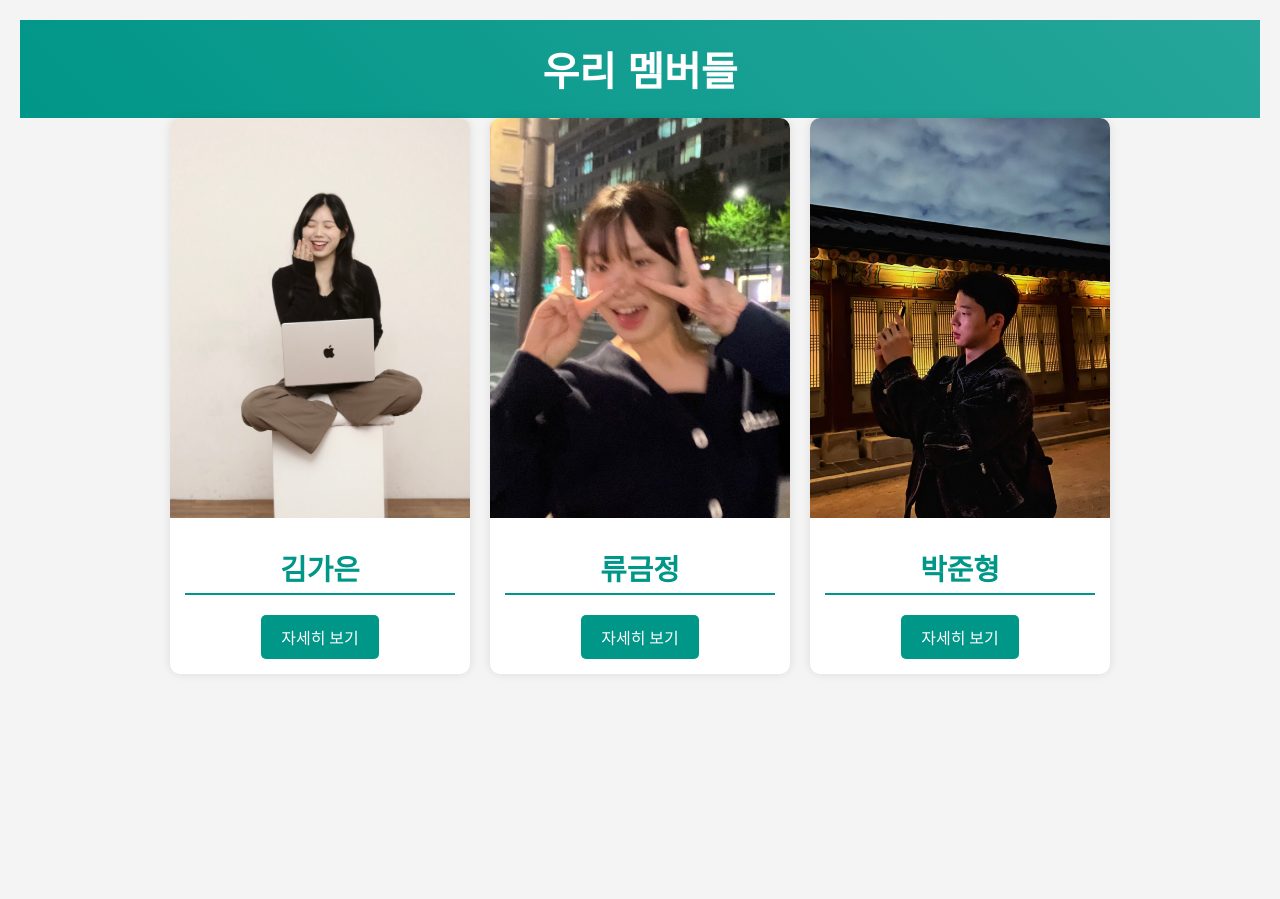
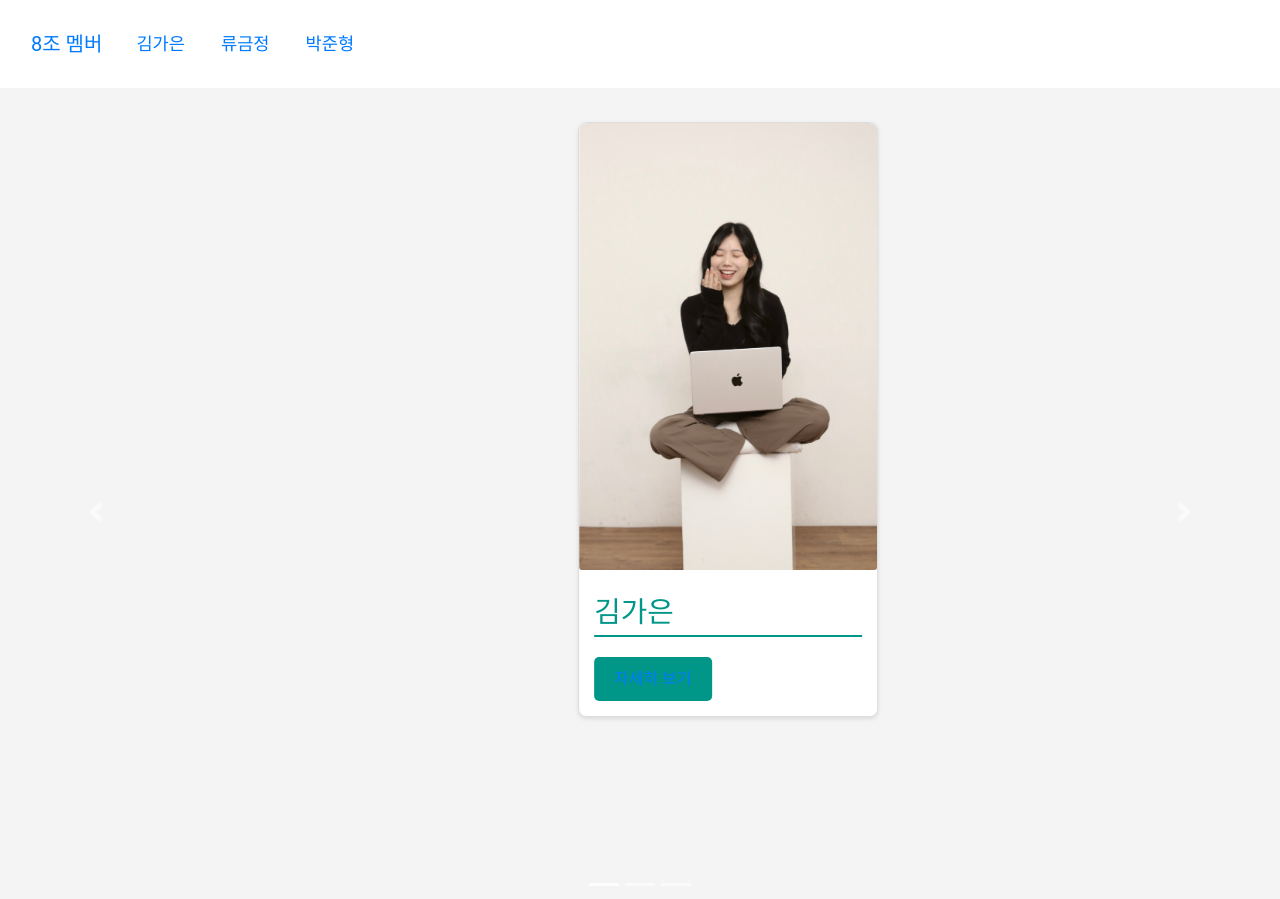
Before and after one commit to 13wjdgk/uplus_db_8, a plain HTML site: page index.html in a window 1280 px wide. Before the commit the page ends 800 px from the top, so only its background shows below. Drawn offline with nearby package versions, Linux system fonts and the light colour scheme.

Commit message:
feat : card 캐러셀 추가

```diff
--- a/index.html
+++ b/index.html
@@ -4,14 +4,91 @@
     <meta charset="UTF-8">
     <meta name="viewport" content="width=device-width, initial-scale=1.0">
     <title>멤버 소개</title>
+    <!-- Bootstrap CSS -->
+    <link href="https://stackpath.bootstrapcdn.com/bootstrap/4.5.2/css/bootstrap.min.css" rel="stylesheet">
     <link rel="stylesheet" href="stylesMain.css">
+    <!-- Bootstrap JS and dependencies -->
+    <script src="https://code.jquery.com/jquery-3.5.1.slim.min.js"></script>
+    <script src="https://cdn.jsdelivr.net/npm/@popperjs/core@2.9.3/dist/umd/popper.min.js"></script>
+    <script src="https://stackpath.bootstrapcdn.com/bootstrap/4.5.2/js/bootstrap.min.js"></script>
+    <style>
+        .carousel-item {
+            align-items: center;
+            min-height: 800px; /* 캐러셀 아이템의 최소 높이 설정 */
+        }
+
+        .card {
+            width: 300px; /* 카드의 너비 설정 */
+            margin: 10px;
+            transition: transform 0.3s, box-shadow 0.3s;
+            border: 1px solid #ddd;
+            border-radius: 8px;
+            box-shadow: 0 2px 4px rgba(0, 0, 0, 0.1);
+        }
+
+        .card:hover {
+            transform: scale(1.05);
+            box-shadow: 0 4px 8px rgba(0, 0, 0, 0.2);
+        }
+
+        .card-img {
+            width: 100%;
+            height: auto;
+            border-top-left-radius: 8px;
+            border-top-right-radius: 8px;
+        }
+
+        .card-content {
+            padding: 15px;
+        }
+
+        .card-link {
+            display: inline-block;
+            margin-top: 10px;
+            text-decoration: none;
+            color: #007bff;
+        }
+
+        .card-link:hover {
+            text-decoration: underline;
+        }
+    </style>
 </head>
 <body>
-    <div class="main-container">
-        <header>
-            <h1>우리 멤버들</h1>
-        </header>
-        <div class="card-container">
+    <!-- Navigation Bar -->
+    <nav class="navbar navbar-expand-lg bg-body-tertiary">
+        <div class="container-fluid">
+            <a class="navbar-brand" href="#">8조 멤버</a>
+            <button class="navbar-toggler" type="button" data-bs-toggle="collapse" data-bs-target="#navbarNav" aria-controls="navbarNav" aria-expanded="false" aria-label="Toggle navigation">
+                <span class="navbar-toggler-icon"></span>
+            </button>
+            <div class="collapse navbar-collapse" id="navbarNav">
+                <ul class="navbar-nav">
+                    <li class="nav-item">
+                        <a class="nav-link active" aria-current="page" href="gaeun.html">김가은</a>
+                    </li>
+                    <li class="nav-item">
+                        <a class="nav-link" href="gj.html">류금정</a>
+                    </li>
+                    <li class="nav-item">
+                        <a class="nav-link" href="jh.html">박준형</a>
+                    </li>
+                </ul>
+            </div>
+        </div>
+    </nav>
+
+    <br>
+
+    <!-- Carousel -->
+    <div id="carouselExampleIndicators" class="carousel slide  " data-ride="carousel">
+        <ol class="carousel-indicators">
+            <li data-target="#carouselExampleIndicators" data-slide-to="0" class="active"></li>
+            <li data-target="#carouselExampleIndicators" data-slide-to="1"></li>
+            <li data-target="#carouselExampleIndicators" data-slide-to="2"></li>
+        </ol>
+        <div class="carousel-inner d-flex justify-content-center ">
+            <div class="carousel-item active ">
                 <div class="card">
                     <img src="./img/김가은포트폴리오사진 복사본.jpeg" alt="김가은" class="card-img">
                     <div class="card-content">
@@ -19,6 +96,8 @@
                         <a href="gaeun.html" class="card-link">자세히 보기</a>
                     </div>
                 </div>
+            </div>
+            <div class="carousel-item">
                 <div class="card">
                     <img src="./img/KakaoTalk_Image_2024-07-05-09-01-40.jpeg" alt="류금정" class="card-img">
                     <div class="card-content">
@@ -26,6 +105,8 @@
                         <a href="gj.html" class="card-link">자세히 보기</a>
                     </div>
                 </div>
+            </div>
+            <div class="carousel-item">
                 <div class="card">
                     <img src="./img/야간경복궁사진.jpeg" alt="박준형" class="card-img">
                     <div class="card-content">
@@ -35,5 +116,14 @@
                 </div>
             </div>
         </div>
+        <a class="carousel-control-prev" href="#carouselExampleIndicators" role="button" data-slide="prev">
+            <span class="carousel-control-prev-icon" aria-hidden="true"></span>
+            <span class="sr-only">Previous</span>
+        </a>
+        <a class="carousel-control-next" href="#carouselExampleIndicators" role="button" data-slide="next">
+            <span class="carousel-control-next-icon" aria-hidden="true"></span>
+            <span class="sr-only">Next</span>
+        </a>
+    </div>
 </body>
 </html>
--- a/stylesMain.css
+++ b/stylesMain.css
@@ -36,21 +36,6 @@ header p {
     flex-wrap: wrap;
     gap: 20px;
     justify-content: center;
-}
-
-.card {
-    background: #fff;
-    border-radius: 10px;
-    box-shadow: 0 0 10px rgba(0, 0, 0, 0.1);
-    width: 300px;
-    overflow: hidden;
-    text-align: center;
-    transition: transform 0.3s, box-shadow 0.3s;
-}
-
-.card:hover {
-    transform: scale(1.05);
-    box-shadow: 0 0 15px rgba(0, 0, 0, 0.2);
 }
 
 .card-img {
@@ -118,8 +103,6 @@ ul {
 }
 
 ul li {
-    background: #009688;
-    color: #fff;
     margin: 5px 0;
     padding: 10px;
     border-radius: 5px;
@@ -127,7 +110,7 @@ ul li {
 }
 
 ul li:hover {
-    background: #00796b;
+    background: #e0f2f1;
 }
 
 p {
@@ -137,3 +120,11 @@ p {
     background: #e0f2f1;
     border-radius: 5px;
 }
+
+nav{
+    background: #fff;
+}
+
+li.nav-item{
+    background: #fff;
+}
```
Lines whose indentation alone changed are shown as unchanged.
